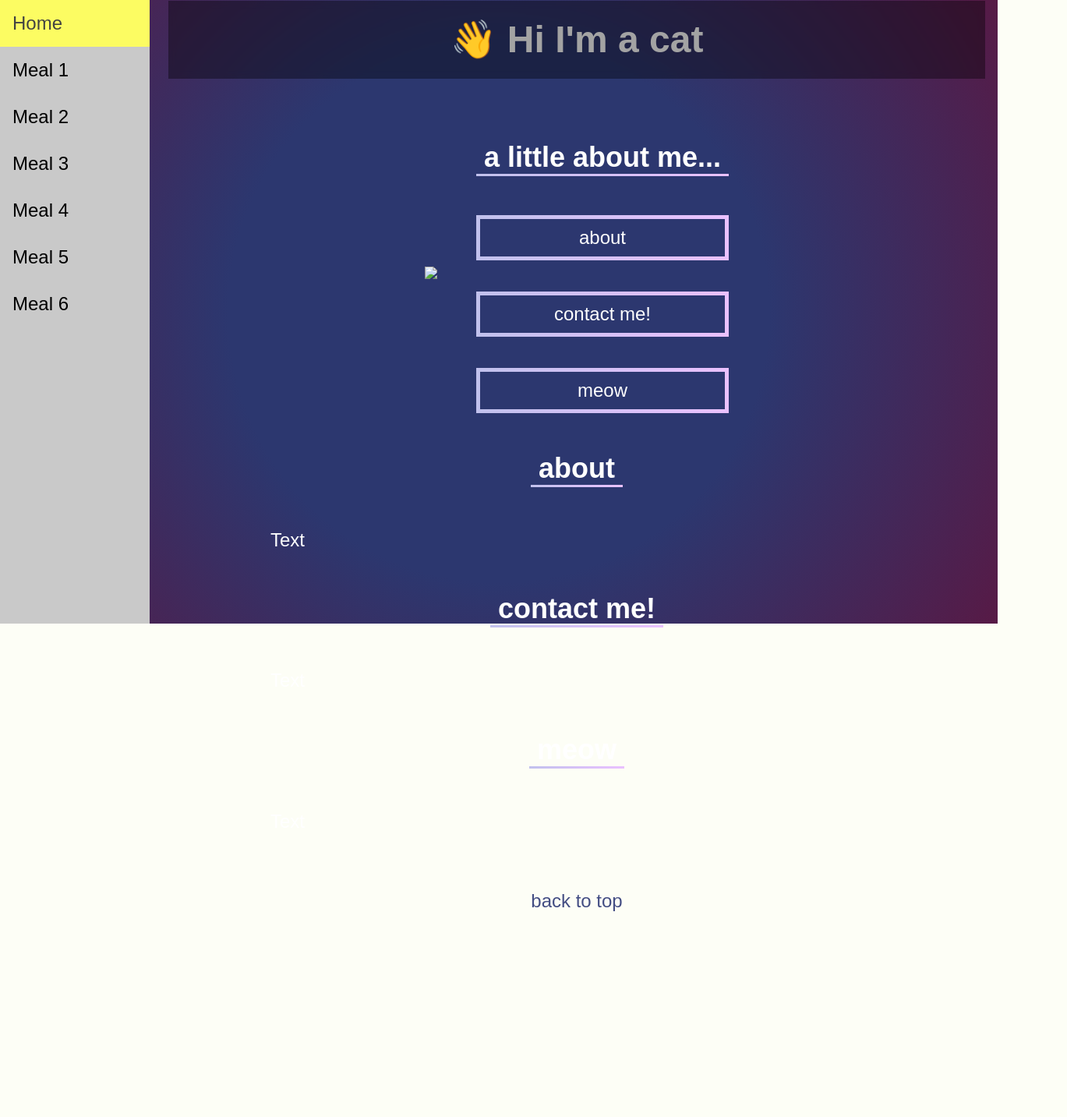
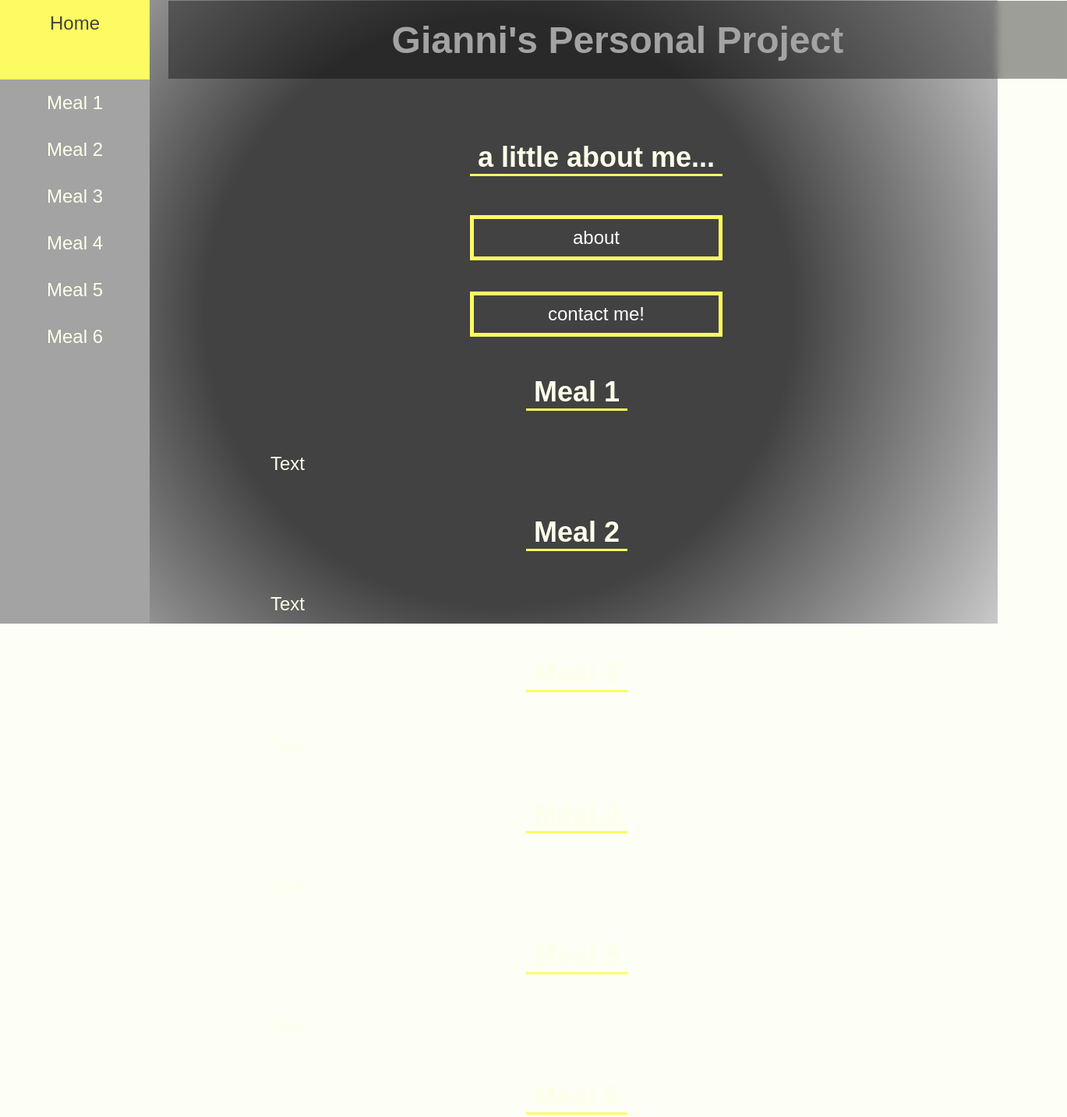
Before and after one commit to GianniRauti/GianniRauti.github.io, a plain HTML site: page index.html in a window 1280 px wide. Shown: the top 1433 px of the page at 78% size, 1369 px wide, since content can reach past the window. Before the commit the page ends 1220 px from the top, so only its background shows below. Drawn offline with Linux system fonts and the light colour scheme; a web font is replaced by a local one.

Commit message:
I changed the colors, worked on the sidebar, and fixed the links so the sidebar actually works.

```diff
--- a/index.html
+++ b/index.html
@@ -5,7 +5,7 @@
     <link rel="stylesheet" href="styles.css">
   </head>
   <div class="sidebar">
-    <a class="active" href="#home">Home</a>
+    <a class="active" id="home-height" href="#top">Home</a>
     <a href="#Meal1">Meal 1</a>
     <a href="#Meal2">Meal 2</a>
     <a href="#Meal3">Meal 3</a>
@@ -20,28 +20,23 @@
       <link rel="stylesheet" href="styles.css" >
       <meta name="viewport" content="width=device-width, initial-scale=1.0">
 
-      <title>Hello, world!</title>
+      <title>Gianni's Personal Project Website</title>
     </head>
     <body>
       <div class="header">
-          <h1>👋 Hi I'm a cat</h1>
+          <h1>Gianni's Personal Project</h1>
       </div>
 
       <div class="container">
 
-          <div class="col-1 wiggle">
-              <img src="assets/cat.png">
-
-          </div>
 
           <div class="col-2">
               <h2>a little about me...</h2>
 
               <a class="border-box" href="#about">about</a>
 
-              <a class="border-box" href="#contact me">contact me!</a>
+              <a class="border-box" href="#contact-me">contact me!</a>
 
-              <a class="border-box" href="#meow">meow</a>
 
           </div>
 
@@ -49,24 +44,39 @@
       </div>
 
       <div class="container-text ">
-        <h2 id="about">about</h2>
+        <h2 id="Meal1">Meal 1</h2>
         <p>
           Text
         </p>
 
-        <h2 id="contact me">contact me!</h2>
+        <h2 id="Meal2">Meal 2</h2>
         <p>
          Text
         </p>
 
-        <h2 id="meow">meow</h2>
+        <h2 id="Meal3">Meal 3</h2>
+        <p>
+          Text
+        </p>
+
+        <h2 id="Meal4">Meal 4</h2>
+        <p>
+          Text
+        </p>
+
+        <h2 id="Meal5">Meal 5</h2>
+        <p>
+          Text
+        </p>
+
+        <h2 id="Meal6">Meal 6</h2>
         <p>
           Text
         </p>
      </div>
 
      <div class="container">
-      <a href="#top" id="top-link">back to top</a>
+      <a href="#top" id="top-link">Back To Top</a>
      </div>
 
     </body>
--- a/styles.css
+++ b/styles.css
@@ -21,7 +21,7 @@ h1{
     margin: 0;
     padding: 0;
     width: 15%;
-    background-color: #c9c9c9;
+    background-color: #a3a3a3;
     position: fixed;
     height: 100%;
     overflow: auto;
@@ -30,14 +30,16 @@ h1{
   /* Sidebar links */
   .sidebar a {
     display: block;
-    color: black;
+    color: #feffea;
     padding: 16px;
     text-decoration: none;
+    text-align: center;
   }
 
   /* Active/current link */
   .sidebar a.active {
     background-color: #fcfc62;
+    text-align: center;
     color: #424242;
   }
 
@@ -51,14 +53,14 @@ h1{
   div.content {
     margin-left: 200px;
     padding: 1px 16px;
-    height: 1000px;
+    height: 100%;
   }
 
   /* On screens that are less than 700px wide, make the sidebar into a topbar */
   @media screen and (max-width: 700px) {
     .sidebar {
       width: 100%;
-      height: 120%;
+      height: 100%;
       position: relative;
     }
     .sidebar a {float: left;}
@@ -66,29 +68,24 @@ h1{
   }
 
   /* On screens that are less than 400px, display the bar vertically, instead of horizontally */
-  @media screen and (max-width: 400px) {
+  @media screen and (max-width: 500px) {
     .sidebar a {
       text-align: center;
       float: none;
     }
   }
-  .parallax{
-    margin-left: 15%;
-    height:1000px;
-    width:100%;
-    background-color:#424242;
-    font-size:36px;
-    color: #fefefe;
+  #home-height{
+    height: 70px
   }
 
   @import url('https://fonts.googleapis.com/css2?family=Quicksand:wght@300;400;500;600;700&display=swap');
 
   :root {
-      --bg-gradient: radial-gradient(circle, rgba(44,55,111,1) 46%, rgba(87,26,70,1) 100%);
-      --border-gradient: linear-gradient(to right, rgb(193, 193, 237), rgb(234, 193, 255)) 1;
-      --color1: white;
-      --color2: rgb(67, 77, 131);
-      --color3: rgb(93, 102, 148);
+      --bg-gradient: radial-gradient(circle, #424242 50%,#c9c9c9 100%);
+      --border-gradient: linear-gradient(to right, #fcfc62, #fcfc62) 1;
+      --color1: #feffea;
+      --color2: #fcfc62;
+      --color3: #fcfc62;
   }
 
   html{
@@ -107,7 +104,7 @@ h1{
 
   .header{
       height: 100px;
-      width: 100%;
+      width: 110%;
       display: block;
       background-color: rgba(0, 0, 0, 0.378);
       display: flex;
```
Also changed, not shown: 1 other file.
